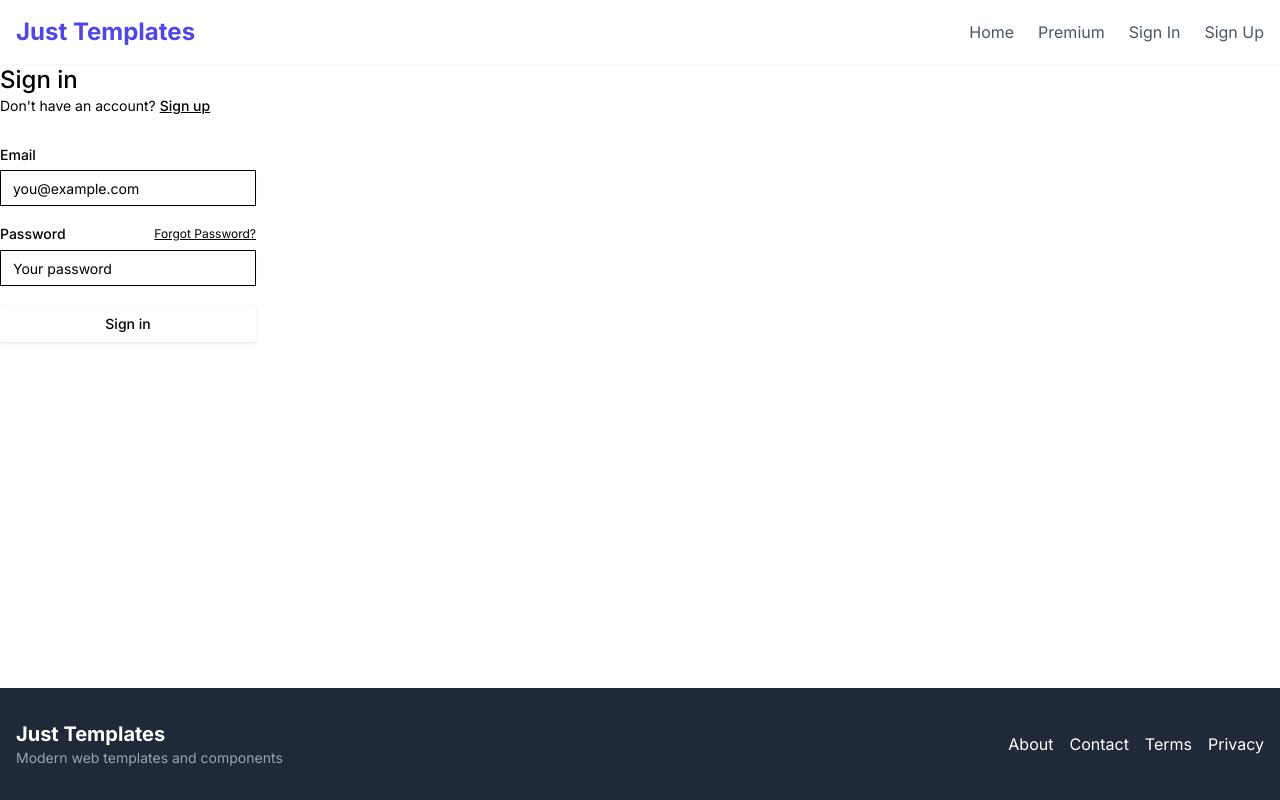
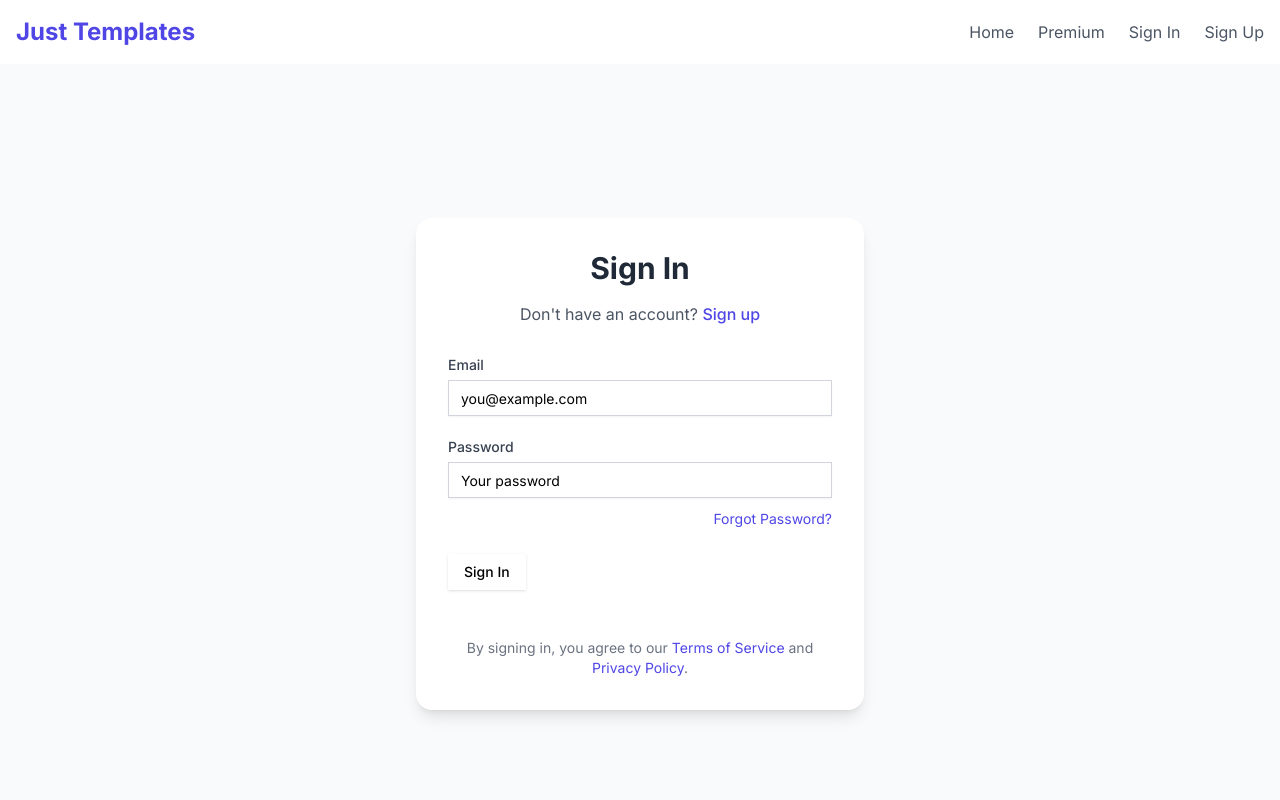
Before and after one commit to pettis1996/just-templates, a Next.js app: page /sign-in in a window 1280 px wide. Shown: the top 800 px of the page. Built offline with nearby package versions, Linux system fonts and the light colour scheme; no server answers.

Commit message:
ui changes for sign-in, sign-up and forgotten password pages

```diff
--- a/app/(auth-pages)/forgot-password/page.tsx
+++ b/app/(auth-pages)/forgot-password/page.tsx
@@ -4,34 +4,50 @@ import { SubmitButton } from "@/components/submit-button";
 import { Input } from "@/components/ui/input";
 import { Label } from "@/components/ui/label";
 import Link from "next/link";
-import { SmtpMessage } from "../smtp-message";
 
-export default async function ForgotPassword(props: {
-  searchParams: Promise<Message>;
-}) {
+export default async function ForgotPassword(props: { searchParams: Promise<Message> }) {
   const searchParams = await props.searchParams;
+
   return (
-    <>
-      <form className="flex-1 flex flex-col w-full gap-2 text-foreground [&>input]:mb-6 min-w-64 max-w-64 mx-auto">
-        <div>
-          <h1 className="text-2xl font-medium">Reset Password</h1>
-          <p className="text-sm text-secondary-foreground">
-            Already have an account?{" "}
-            <Link className="text-primary underline" href="/sign-in">
+    <div className="min-h-screen bg-gray-50 flex items-center justify-center">
+      <div className="w-full max-w-md bg-white p-8 rounded-2xl shadow-lg">
+        <h1 className="text-3xl font-bold text-gray-800 text-center mb-4">
+          Reset Your Password
+        </h1>
+        <p className="text-gray-600 text-center mb-8">
+          Enter your registered email to receive reset instructions.
+        </p>
+
+        <form className="space-y-6">
+          <div>
+            <Label htmlFor="email" className="block text-sm font-medium text-gray-700 mb-2">
+              Email
+            </Label>
+            <Input
+              name="email"
+              type="email"
+              placeholder="you@example.com"
+              className="w-full border-gray-300 focus:ring-indigo-500 focus:border-indigo-500"
+              required
+            />
+          </div>
+
+          <SubmitButton formAction={forgotPasswordAction}>
+            Reset Password
+          </SubmitButton>
+
+          <FormMessage message={searchParams} />
+        </form>
+
+        <div className="text-center mt-6">
+          <p className="text-sm text-gray-500">
+            Remember your password?{" "}
+            <Link href="/sign-in" className="text-indigo-600 hover:underline">
               Sign in
             </Link>
           </p>
         </div>
-        <div className="flex flex-col gap-2 [&>input]:mb-3 mt-8">
-          <Label htmlFor="email">Email</Label>
-          <Input name="email" placeholder="you@example.com" required />
-          <SubmitButton formAction={forgotPasswordAction}>
-            Reset Password
-          </SubmitButton>
-          <FormMessage message={searchParams} />
-        </div>
-      </form>
-      <SmtpMessage />
-    </>
+      </div>
+    </div>
   );
 }
--- a/app/(auth-pages)/layout.tsx
+++ b/app/(auth-pages)/layout.tsx
@@ -4,6 +4,6 @@ export default async function Layout({
   children: React.ReactNode;
 }) {
   return (
-    <div className="max-w-7xl flex flex-col gap-12 items-start">{children}</div>
+    <div>{children}</div>
   );
 }
--- a/app/(auth-pages)/sign-in/page.tsx
+++ b/app/(auth-pages)/sign-in/page.tsx
@@ -7,38 +7,75 @@ import Link from "next/link";
 
 export default async function Login(props: { searchParams: Promise<Message> }) {
   const searchParams = await props.searchParams;
+
   return (
-    <form className="flex-1 flex flex-col min-w-64">
-      <h1 className="text-2xl font-medium">Sign in</h1>
-      <p className="text-sm text-foreground">
-        Don't have an account?{" "}
-        <Link className="text-foreground font-medium underline" href="/sign-up">
+    <div className="min-h-screen flex items-center justify-center bg-gray-50">
+      <div className="w-full max-w-md bg-white rounded-2xl shadow-lg p-8">
+        <h1 className="text-3xl font-bold text-gray-800 text-center mb-4">
+          Sign In
+        </h1>
+        <p className="text-gray-600 text-center mb-8">
+          Don&apos;t have an account?{" "}
+          <Link className="text-indigo-600 font-medium hover:underline" href="/sign-up">
             Sign up
           </Link>
         </p>
-      <div className="flex flex-col gap-2 [&>input]:mb-3 mt-8">
-        <Label htmlFor="email">Email</Label>
-        <Input name="email" placeholder="you@example.com" required />
-        <div className="flex justify-between items-center">
-          <Label htmlFor="password">Password</Label>
+
+        <form className="space-y-6">
+          <div>
+            <Label htmlFor="email" className="block font-medium text-gray-700 mb-2">
+              Email
+            </Label>
+            <Input
+              type="email"
+              name="email"
+              placeholder="you@example.com"
+              className="w-full border-gray-300 focus:ring-indigo-500 focus:border-indigo-500"
+              required
+            />
+          </div>
+
+          <div>
+            <Label htmlFor="password" className="block font-medium text-gray-700 mb-2">
+              Password
+            </Label>
+            <Input
+              type="password"
+              name="password"
+              placeholder="Your password"
+              className="w-full border-gray-300 focus:ring-indigo-500 focus:border-indigo-500"
+              required
+            />
+            <div className="text-right mt-2">
               <Link
-            className="text-xs text-foreground underline"
+                className="text-sm text-indigo-600 hover:underline"
                 href="/forgot-password"
               >
                 Forgot Password?
               </Link>
             </div>
-        <Input
-          type="password"
-          name="password"
-          placeholder="Your password"
-          required
-        />
+          </div>
+
           <SubmitButton pendingText="Signing In..." formAction={signInAction}>
-          Sign in
+            Sign In
           </SubmitButton>
+
           <FormMessage message={searchParams} />
+
+          <div className="text-center mt-6">
+            <p className="text-sm text-gray-500">
+              By signing in, you agree to our{" "}
+              <Link href="/terms" className="text-indigo-600 hover:underline">
+                Terms of Service
+              </Link>{" "}
+              and{" "}
+              <Link href="/privacy" className="text-indigo-600 hover:underline">
+                Privacy Policy
+              </Link>.
+            </p>
           </div>
         </form>
+      </div>
+    </div>
   );
 }
--- a/app/(auth-pages)/sign-up/page.tsx
+++ b/app/(auth-pages)/sign-up/page.tsx
@@ -4,48 +4,79 @@ import { SubmitButton } from "@/components/submit-button";
 import { Input } from "@/components/ui/input";
 import { Label } from "@/components/ui/label";
 import Link from "next/link";
-import { SmtpMessage } from "../smtp-message";
 
-export default async function Signup(props: {
-  searchParams: Promise<Message>;
-}) {
+export default async function Signup(props: { searchParams: Promise<Message> }) {
   const searchParams = await props.searchParams;
+
   if ("message" in searchParams) {
     return (
-      <div className="w-full flex-1 flex items-center h-screen sm:max-w-md justify-center gap-2 p-4">
+      <div className="w-full flex items-center justify-center h-screen">
         <FormMessage message={searchParams} />
       </div>
     );
   }
 
   return (
-    <>
-      <form className="flex flex-col min-w-64 max-w-64 mx-auto">
-        <h1 className="text-2xl font-medium">Sign up</h1>
-        <p className="text-sm text text-foreground">
+    <div className="min-h-screen bg-gray-50 flex items-center justify-center">
+      <div className="w-full max-w-md bg-white p-8 rounded-2xl shadow-lg">
+        <h1 className="text-3xl font-bold text-gray-800 text-center mb-4">
+          Create an Account
+        </h1>
+        <p className="text-gray-600 text-center mb-8">
           Already have an account?{" "}
-          <Link className="text-primary font-medium underline" href="/sign-in">
+          <Link href="/sign-in" className="text-indigo-600 font-medium hover:underline">
             Sign in
           </Link>
         </p>
-        <div className="flex flex-col gap-2 [&>input]:mb-3 mt-8">
-          <Label htmlFor="email">Email</Label>
-          <Input name="email" placeholder="you@example.com" required />
-          <Label htmlFor="password">Password</Label>
+
+        <form className="space-y-6">
+          <div>
+            <Label htmlFor="email" className="block text-sm font-medium text-gray-700 mb-2">
+              Email
+            </Label>
+            <Input
+              type="email"
+              name="email"
+              placeholder="you@example.com"
+              className="w-full border-gray-300 focus:ring-indigo-500 focus:border-indigo-500"
+              required
+            />
+          </div>
+
+          <div>
+            <Label htmlFor="password" className="block text-sm font-medium text-gray-700 mb-2">
+              Password
+            </Label>
             <Input
               type="password"
               name="password"
               placeholder="Your password"
+              className="w-full border-gray-300 focus:ring-indigo-500 focus:border-indigo-500"
               minLength={6}
               required
             />
+          </div>
+
           <SubmitButton formAction={signUpAction} pendingText="Signing up...">
             Sign up
           </SubmitButton>
+
           <FormMessage message={searchParams} />
+        </form>
+
+        <div className="text-center mt-6">
+          <p className="text-sm text-gray-500">
+            By signing up, you agree to our{" "}
+            <Link href="/terms" className="text-indigo-600 hover:underline">
+              Terms of Service
+            </Link>{" "}
+            and{" "}
+            <Link href="/privacy" className="text-indigo-600 hover:underline">
+              Privacy Policy
+            </Link>.
+          </p>
         </div>
-      </form>
-      <SmtpMessage />
-    </>
+      </div>
+    </div>
   );
 }
--- a/app/(auth-pages)/smtp-message.tsx
+++ /dev/null
@@ -1,25 +0,0 @@
-import { ArrowUpRight, InfoIcon } from "lucide-react";
-import Link from "next/link";
-
-export function SmtpMessage() {
-  return (
-    <div className="bg-muted/50 px-5 py-3 border rounded-md flex gap-4">
-      <InfoIcon size={16} className="mt-0.5" />
-      <div className="flex flex-col gap-1">
-        <small className="text-sm text-secondary-foreground">
-          <strong> Note:</strong> Emails are rate limited. Enable Custom SMTP to
-          increase the rate limit.
-        </small>
-        <div>
-          <Link
-            href="https://supabase.com/docs/guides/auth/auth-smtp"
-            target="_blank"
-            className="text-primary/50 hover:text-primary flex items-center text-sm gap-1"
-          >
-            Learn more <ArrowUpRight size={14} />
-          </Link>
-        </div>
-      </div>
-    </div>
-  );
-}
```
Lines whose indentation alone changed are shown as unchanged.
